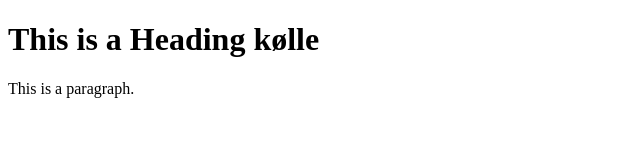
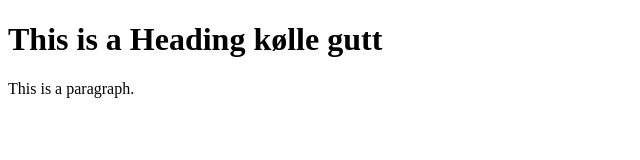
Before and after one commit to Tvatman/Programmer, a plain HTML site: page Html kode/index.html in a window 1280 px wide. Shown: the whole page, without its empty margins (0-640 px from the left). Drawn offline with Linux system fonts and the light colour scheme.

Commit message:
Update index.html

```diff
--- a/Html kode/index.html
+++ b/Html kode/index.html
@@ -5,7 +5,7 @@
 </head>
 <body>
 
-<h1>This is a Heading kølle</h1>
+<h1>This is a Heading kølle gutt</h1>
 <p>This is a paragraph.</p>
 
 </body>
```
